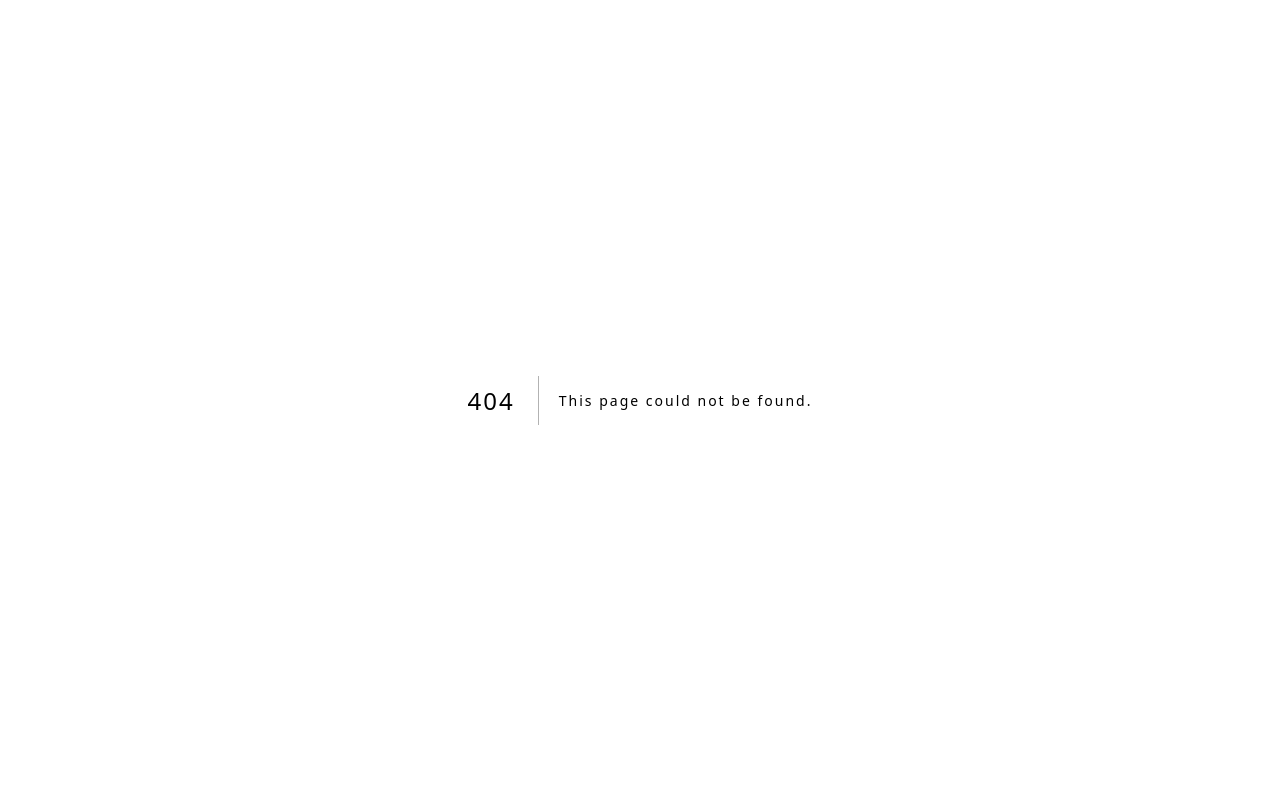
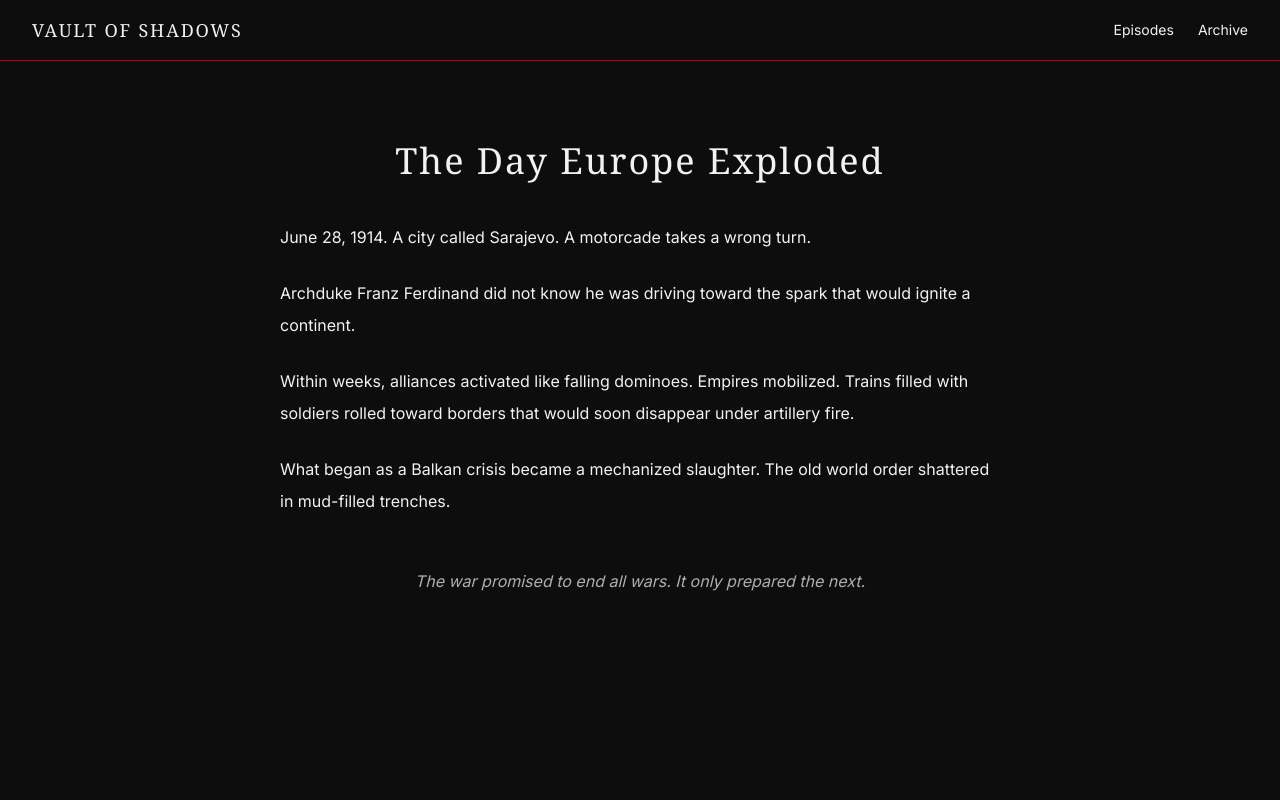
Before and after one commit to mirshaduk/vault-of-shadows, a Next.js app: page /episodes/ww1 in a window 1280 px wide. Before the commit this address had no page. Shown: the top 800 px of the page. Built offline with nearby package versions, Linux system fonts and the light colour scheme.

Commit message:
Add multi-page nested documentary structure with WWI episode

```diff
--- /dev/null
+++ b/src/app/episodes/page.tsx
@@ -0,0 +1,25 @@
+export default function Episodes() {
+    return (
+        <main className="py-20 px-6 text-center min-h-screen">
+            <h1 className="text-4xl font-serif mb-12 font-['Cinzel']">
+                The Archive
+            </h1>
+
+            <div className="max-w-3xl mx-auto space-y-8 text-left">
+
+                <a
+                    href="/episodes/ww1"
+                    className="block bg-zinc-900 p-8 border-l-4 border-red-800 hover:bg-zinc-800 transition"
+                >
+                    <h2 className="text-2xl mb-3 font-['Cinzel']">
+                        The Day Europe Exploded
+                    </h2>
+                    <p className="opacity-70 font-['Inter']">
+                        A single assassination triggered the first global catastrophe.
+                    </p>
+                </a>
+
+            </div>
+        </main>
+    );
+}
--- /dev/null
+++ b/src/app/episodes/ww1/page.tsx
@@ -0,0 +1,39 @@
+export default function WW1Episode() {
+    return (
+        <main className="py-20 px-6 max-w-3xl mx-auto leading-8 min-h-screen font-['Inter']">
+
+            <h1 className="text-4xl font-serif mb-10 text-center font-['Cinzel']">
+                The Day Europe Exploded
+            </h1>
+
+            <p className="mb-6">
+                June 28, 1914.
+                A city called Sarajevo.
+                A motorcade takes a wrong turn.
+            </p>
+
+            <p className="mb-6">
+                Archduke Franz Ferdinand did not know he was
+                driving toward the spark that would ignite a continent.
+            </p>
+
+            <p className="mb-6">
+                Within weeks, alliances activated like falling dominoes.
+                Empires mobilized.
+                Trains filled with soldiers rolled toward borders
+                that would soon disappear under artillery fire.
+            </p>
+
+            <p className="mb-6">
+                What began as a Balkan crisis became a mechanized slaughter.
+                The old world order shattered in mud-filled trenches.
+            </p>
+
+            <p className="mt-12 italic opacity-70 text-center">
+                The war promised to end all wars.
+                It only prepared the next.
+            </p>
+
+        </main>
+    );
+}
--- a/src/app/layout.tsx
+++ b/src/app/layout.tsx
@@ -14,7 +14,7 @@ const cinzel = Cinzel({
 
 export const metadata: Metadata = {
   title: "The Vault of Shadows",
-  description: "A dark history archive.",
+  description: "A dark documentary archive of humanity's turning points.",
 };
 
 export default function RootLayout({
@@ -25,9 +25,30 @@ export default function RootLayout({
   return (
     <html lang="en" className="scroll-smooth">
       <body
-        className={`${inter.variable} ${cinzel.variable} antialiased`}
+        className={`${inter.variable} ${cinzel.variable} antialiased bg-[#0d0d0d] text-[#f2f2f2]`}
       >
+        {/* Navigation */}
+        <nav className="flex justify-between items-center px-8 py-4 border-b border-red-900">
+          <a href="/" className="text-lg font-serif tracking-widest font-['Cinzel']">
+            VAULT OF SHADOWS
+          </a>
+          <div className="space-x-6 text-sm font-['Inter']">
+            <a href="/episodes" className="hover:text-red-700 transition">
+              Episodes
+            </a>
+            <a href="/" className="hover:text-red-700 transition">
+              Archive
+            </a>
+          </div>
+        </nav>
+
         {children}
+
+        {/* Footer */}
+        <footer className="text-center text-xs opacity-50 py-6 border-t border-red-900 mt-20 font-['Inter']">
+          © 2026 The Vault of Shadows
+        </footer>
+
       </body>
     </html>
   );
```
